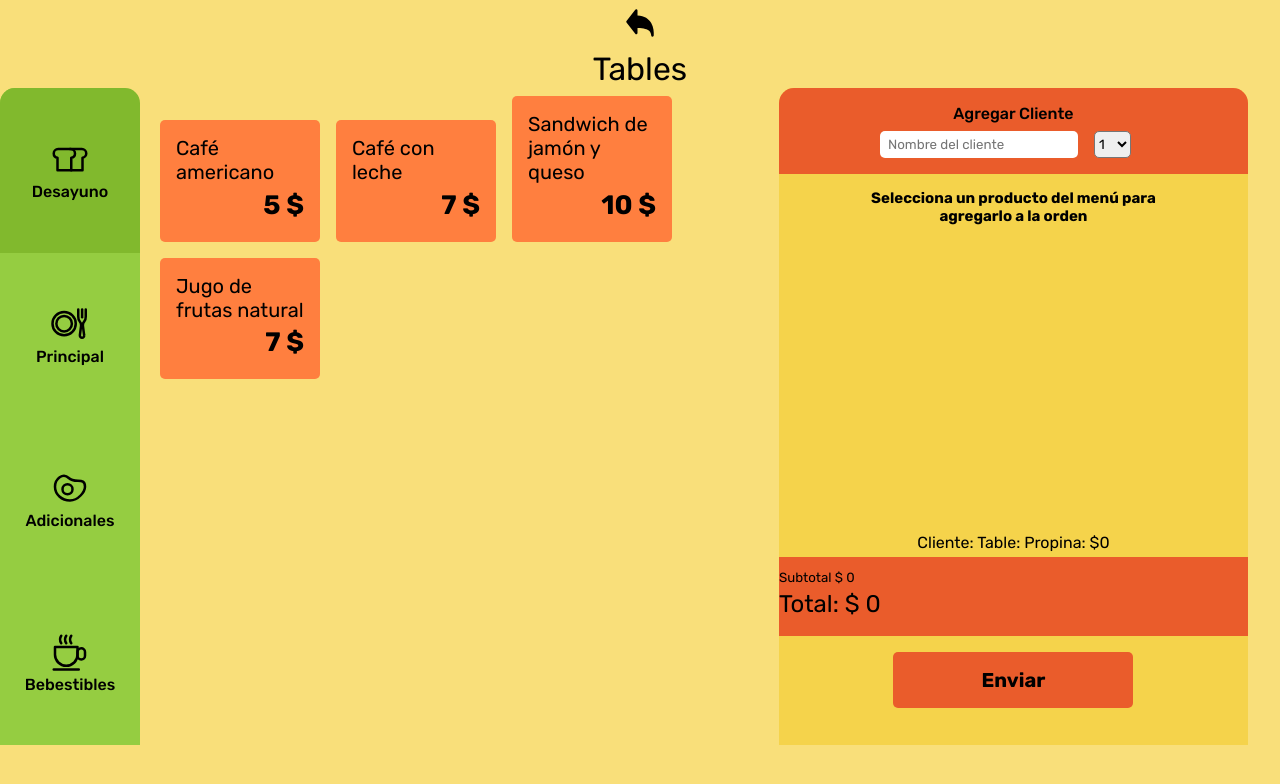
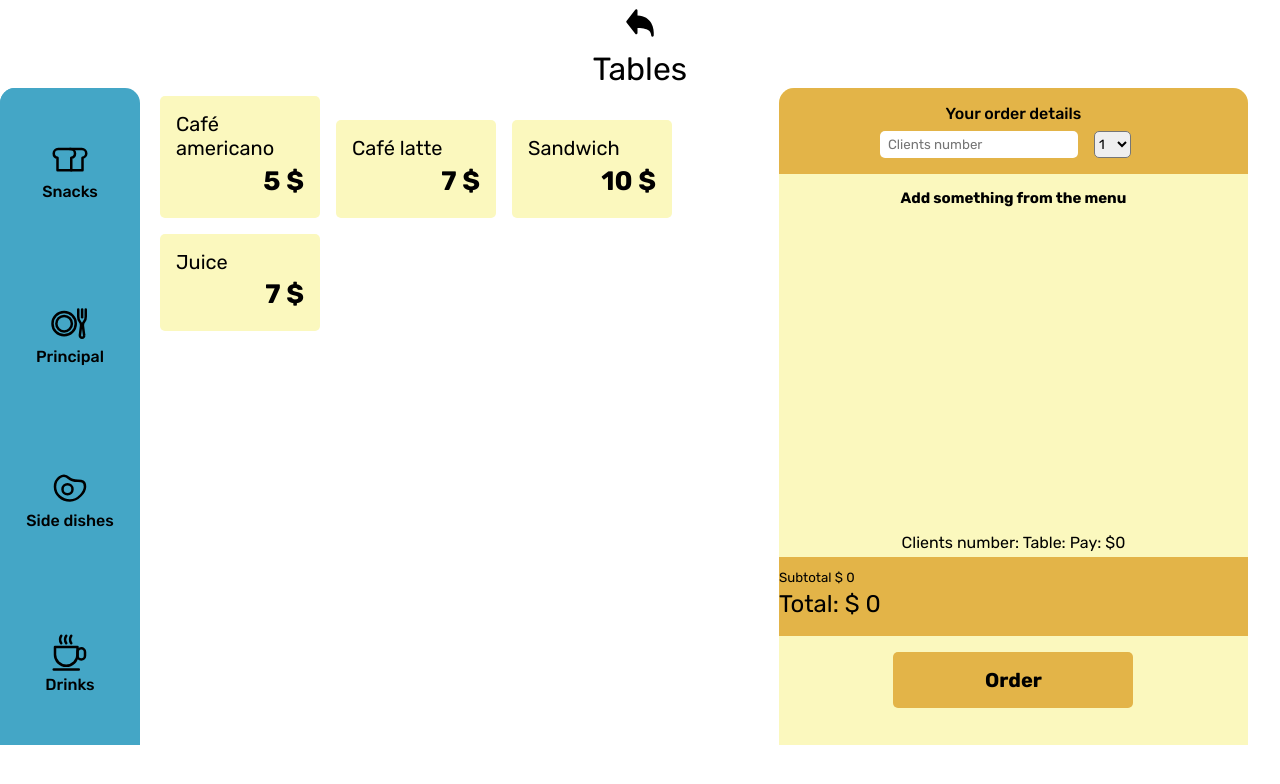
Before and after one commit to ina55/ReserveIt, a React (Create React App) app: page /tables in a window 1280 px wide. Shown: the top 784 px of the page. Built offline with nearby package versions, Linux system fonts and the light colour scheme.

Commit message:
Translated names

```diff
--- a/src/App.css
+++ b/src/App.css
@@ -8,9 +8,15 @@
   --yellow: #f6d860;
   --d-yellow: #f5d34b;
   --ready-yellow: #f3cd39;
+  --mustard: #e3b448;
+  --beige: #bdb76b;
   --green: #95cd41;
   --d-green: #81b92d;
+  --d-blue: #483d8b;
+  --royal-blue: #44a6c6;
+  --pale-yellow: #fbf8be;
   --red: #e73939;
+  --white: #ffffff;
   --separate: #ecc424;
   --d-separate: #c49e0a;
   --title: "Rubik", sans-serif;
@@ -23,7 +29,7 @@
 
 .hidden {
   display: none;
-  background: var(--l-yellow);
+  background: var(--white);
 }
 
 * {
@@ -34,7 +40,7 @@
 /* COMPONENTE APP */
 
 .app {
-  background-color: var(--l-yellow);
+  background-color: var(--white);
   height: 100vh;
   max-height: 300vh;
 }
@@ -45,7 +51,7 @@
 }
 
 .route {
-  background-color: var(--orange);
+  background-color: var(--pale-yellow);
   padding: 2rem;
   text-align: center;
   border-radius: 10px;
@@ -90,12 +96,12 @@
 
 /* Track */
 ::-webkit-scrollbar-track {
-  box-shadow: inset 0 0 5px var(--d-yellow);
+  box-shadow: inset 0 0 5px var(--mustard);
   border-radius: 10px;
 }
 
 /* Handle */
 ::-webkit-scrollbar-thumb {
-  background: var(--d-orange);
+  background: var(--pale-yellow);
   border-radius: 5px;
 }
--- a/src/components/Count.jsx
+++ b/src/components/Count.jsx
@@ -33,7 +33,7 @@ const Count = ({ order, setOrder }) => {
 
   const handleClick = () => {
     if (value === undefined) {
-      setErrors("Ingresa Nombre del cliente");
+      setErrors("Client number error");
       return;
     } else if (tables === 0) {
       setErrors("Select a table");
@@ -79,12 +79,12 @@ const Count = ({ order, setOrder }) => {
     <div className="count-container">
       <div className="count-client">
         <label htmlFor="client" className="count-client-label">
-          Agregar Cliente
+          Your order details
         </label>
         <input
           name="client"
           className="count-input-client"
-          placeholder="Nombre del cliente"
+          placeholder="Clients number"
           id="input"
           value={value}
           onChange={(e) => {
@@ -128,17 +128,17 @@ const Count = ({ order, setOrder }) => {
           })
         ) : (
           <div className="count-noitems">
-            <p> Selecciona un producto del menú para agregarlo a la orden </p>
+            <p> Add something from the menu </p>
           </div>
         )}
       </div>
       <div className="count-total">
         <div className="count-total-info">
           <h4 className="count-errors">{errors}</h4>
-          <span>Cliente: {value} </span>
+          <span>Clients number: {value} </span>
           <span>Table: {tables <= 0 ? "" : tables} </span>
           <span>
-            Propina: $
+            Pay: $
             {
               (tip =
                 (order.reduce(
@@ -173,7 +173,7 @@ const Count = ({ order, setOrder }) => {
           }
           onClick={handleClick}
         >
-          Enviar
+          Order
         </button>
       </div>
     </div>
--- a/src/components/Menu.css
+++ b/src/components/Menu.css
@@ -6,7 +6,7 @@
 }
 
 .menu-item {
-  background-color: var(--orange);
+  background-color: var(--pale-yellow);
   padding: 1rem;
   margin: 0.5rem;
   outline: none;
@@ -20,7 +20,7 @@
 
 .menu-item:active {
   transform: scale(1.02);
-  background-color: var(--d-orange);
+  background-color: var(--pale-yellow);
 }
 
 .menu-item > h3 {
@@ -44,7 +44,7 @@
 }
 
 .side-menu {
-  background-color: var(--green);
+  background-color: var(--royal-blue);
   max-width: 15vh;
   height: max-content;
   border-radius: var(--border);
@@ -65,7 +65,7 @@
   text-align: center;
   width: 100%;
   height: 18vh;
-  background: var(--green);
+  background: var(--royal-blue);
   cursor: pointer;
   border-bottom: 1px solid rgba(2, 2, 2, 0.274);
   box-sizing: content-box;
@@ -94,7 +94,7 @@
 }
 
 .active-tabs {
-  background: var(--d-green);
+  background: var(--royal-blue);
   border-bottom: 1px solid transparent;
 }
 
@@ -102,7 +102,7 @@
   display: flex;
   justify-content: center;
   flex-wrap: wrap;
-  background-color: var(--d-yellow);
+  background-color: var(--pale-yellow);
   margin: 0rem 2rem;
   width: 30rem;
   border-radius: var(--border);
@@ -140,7 +140,7 @@ count-total-info {
   flex-wrap: wrap;
   margin: 0rem auto 0.5rem auto;
   padding: 1rem 0rem;
-  background-color: var(--d-orange);
+  background-color: var(--mustard);
   border-radius: var(--border);
 }
 
@@ -204,7 +204,7 @@ count-total-info {
   height: max-content;
   font-size: 20px;
   font-weight: 600;
-  background-color: var(--d-orange);
+  background-color: var(--mustard);
   outline: none;
   border: none;
   border-radius: var(--border-all);
@@ -217,7 +217,7 @@ count-total-info {
 }
 
 .count-total-sum {
-  background-color: var(--d-orange);
+  background-color: var(--mustard);
   width: 100%;
   font-weight: bold;
   padding: 0.5rem 0rem;
--- a/src/components/Menu.jsx
+++ b/src/components/Menu.jsx
@@ -33,7 +33,7 @@ const Menu = ({ breakfast, burgers, sideDish, drinks }) => {
           className={toggleState === 1 ? "tabs active-tabs" : "tabs"}
         >
           <img src={bread} className="side-menu-icon" />
-          <p className="side-menu-text">Desayuno</p>
+          <p className="side-menu-text">Snacks</p>
         </button>
         <button
           onClick={() => toggleTab(2)}
@@ -47,14 +47,14 @@ const Menu = ({ breakfast, burgers, sideDish, drinks }) => {
           className={toggleState === 3 ? "tabs active-tabs" : "tabs"}
         >
           <img src={egg} className="side-menu-icon" />
-          <p className="side-menu-text">Adicionales</p>
+          <p className="side-menu-text">Side dishes</p>
         </button>
         <button
           onClick={() => toggleTab(4)}
           className={toggleState === 4 ? "tabs active-tabs" : "tabs"}
         >
           <img src={coffe} className="side-menu-icon" />
-          <p className="side-menu-text">Bebestibles</p>
+          <p className="side-menu-text">Drinks</p>
         </button>
       </div>
 
--- a/src/components/Orders.module.css
+++ b/src/components/Orders.module.css
@@ -3,7 +3,7 @@
   box-sizing: content-box;
   flex-wrap: wrap;
   height: max-content;
-  background-color: var(--l-yellow);
+  background-color: var(--white);
 }
 
 .orderContainer {
@@ -30,7 +30,7 @@
   flex-wrap: wrap;
   overflow-y: scroll;
   overflow-x: hidden;
-  background-color: var(--yellow);
+  background-color: var(--pale-yellow);
   border-radius: var(--border-all);
   padding: 1rem;
   margin: 0.5rem auto;
@@ -46,7 +46,7 @@
   flex-wrap: wrap;
   overflow-y: scroll;
   overflow-x: hidden;
-  background-color: var(--yellow);
+  background-color: var(--pale-yellow);
   border-radius: var(--border-all);
   padding: 1rem;
   margin: 0.5rem auto;
@@ -95,7 +95,7 @@
 }
 
 .orderCheckBtn {
-  background-color: var(--orange);
+  background-color: var(--mustard);
   cursor: pointer;
   outline: none;
   border: none;
@@ -179,13 +179,13 @@
 
 /* Track */
 ::-webkit-scrollbar-track {
-  box-shadow: inset 0 0 1px var(--d-yellow);
+  box-shadow: inset 0 0 1px var(--mustard);
   border-radius: 10px;
 }
 
 /* Handle */
 ::-webkit-scrollbar-thumb {
-  background: var(--d-orange);
+  background: var(--mustard);
   border-radius: 5px;
 }
 
--- a/src/components/OrdersPending.jsx
+++ b/src/components/OrdersPending.jsx
@@ -11,7 +11,7 @@ const { deleteOrder, updateOrder } = useContext(MenuContext);
             return (
               <div
                 className={
-                  order.status === "Pendiente"
+                  order.status === "Pending"
                     ? styles.orderItem
                     : styles.orderItemReady
                 }
@@ -19,7 +19,7 @@ const { deleteOrder, updateOrder } = useContext(MenuContext);
               >
                 <h2
                   className={
-                    order.status === "Pendiente"
+                    order.status === "Pending"
                       ? styles.orderStatus
                       : styles.orderStatusFalse
                   }
@@ -28,23 +28,23 @@ const { deleteOrder, updateOrder } = useContext(MenuContext);
                 </h2>
                 <button
                   className={
-                    order.status === "Pendiente"
+                    order.status === "Pending"
                       ? styles.orderCheckBtn
                       : styles.orderCheckBtnReady
                   }
                   value={order.id}
                   onClick={(e) => updateOrder(e.target.value)}
                 >
-                  {order.status === "Pendiente" ? "Preparar" : "Listo"}
+                  {order.status === "Pending" ? "Mark as prepared" : "Listed"}
                 </button>
                 <div className={styles.orderInfoContainer}>
-                    <p className={styles.orderClientInfo}>Cliente</p>
+                    <p className={styles.orderClientInfo}>Clients number</p>
                     <p className={styles.orderClientInfoValue}>{order.client}</p>
                     <h4 className={styles.orderClientInfo}>Table </h4>
                     <h4 className={styles.orderClientInfoValue}>{order.table}</h4>
                 </div>
                 <div className={styles.orderItemsContainer}>
-                  <p className={styles.itemsTitle}>Artículos</p>
+                  <p className={styles.itemsTitle}>Items</p>
                   {order.items.map((pedido, index) => {
                     return (
                       <div key={index}>
@@ -63,7 +63,7 @@ const { deleteOrder, updateOrder } = useContext(MenuContext);
           })
         ) : (
           <>
-            <h3>No hay ordenes pendientes!</h3>
+            <h3>No orders pending!</h3>
           </>
         )}
       </div>
--- a/src/components/OrdersReady.jsx
+++ b/src/components/OrdersReady.jsx
@@ -12,7 +12,7 @@ const OrdersReady = ({ orders }) => {
           return (
             <div
               className={
-                order.status === "Pendiente"
+                order.status === "Pending"
                   ? styles.orderItem
                   : styles.orderItemReady
               }
@@ -27,7 +27,7 @@ const OrdersReady = ({ orders }) => {
               </button>
               <h2
                 className={
-                  order.status === "Pendiente"
+                  order.status === "Pending"
                     ? styles.orderStatus
                     : styles.orderStatusFalse
                 }
@@ -35,13 +35,13 @@ const OrdersReady = ({ orders }) => {
                 {order.status}
               </h2>
               <div className={styles.orderInfoContainer}>
-                <p className={styles.orderClientInfo}>Cliente</p>
+                <p className={styles.orderClientInfo}>Clients number</p>
                 <p className={styles.orderClientInfoValue}>{order.client}</p>
                 <h4 className={styles.orderClientInfo}>Table </h4>
                 <h4 className={styles.orderClientInfoValue}>{order.table}</h4>
               </div>
               <div className={styles.orderItemsContainer}>
-                <p className={styles.itemsTitle}>Artículos</p>
+                <p className={styles.itemsTitle}>Items</p>
                 {order.items.map((pedido, index) => {
                   return (
                     <div key={index}>
@@ -60,7 +60,7 @@ const OrdersReady = ({ orders }) => {
         })
       ) : (
         <>
-          <h2>No hay ordenes pendientes!</h2>
+          <h2>No orders pending!</h2>
         </>
       )}
     </div>
--- a/src/components/utilities/utilities.css
+++ b/src/components/utilities/utilities.css
@@ -9,7 +9,7 @@
 }
 
 .min-btn{
-  fill: var(--orange);
+  fill: var(--mustard);
   transition: .2s ease-in-out;
 }
 
@@ -19,7 +19,7 @@
 }
 
 .min-btn:active{
-    fill: var(--d-orange);
+    fill: var(--pale-yellow);
 }
 .add-btn:active{
   fill: green;
--- a/src/context/MenuContext.js
+++ b/src/context/MenuContext.js
@@ -22,7 +22,7 @@ const MenuContextProvider = ({ children }) => {
       items: items,
       table: table,
       date: Timestamp.fromDate(new Date()),
-      status: "Pendiente",
+      status: "Pending",
     });
     return orders;
   };
@@ -43,7 +43,7 @@ const MenuContextProvider = ({ children }) => {
 
   const updateOrder = async (id, status) => {
     const orderDoc = doc(db, "orders", id);
-    const statusUpdate = { status: "Listo para servir" };
+    const statusUpdate = { status: "To be delivered" };
     await updateDoc(orderDoc, statusUpdate);
   };
 
--- a/src/data/menu.json
+++ b/src/data/menu.json
@@ -8,19 +8,19 @@
     },
     {
       "id": 2,
-      "item": "Café con leche",
+      "item": "Café latte",
       "price": 7,
       "count": 1
     },
     {
       "id": 3,
-      "item": "Sandwich de jamón y queso",
+      "item": "Sandwich",
       "price": 10,
       "count": 1
     },
     {
       "id": 4,
-      "item": "Jugo de frutas natural",
+      "item": "Juice",
       "price": 7,
       "count": 1
     }
@@ -29,75 +29,75 @@
     [
       {
         "id": 5,
-        "item": "Hamburguesa simple",
+        "item": "Calzones",
         "price": 10,
-        "protein": "Pollo",
+        "protein": "Carbo meal",
         "count": 1
       },
       {
         "id": 6,
-        "item": "Hamburguesa simple",
+        "item": "Quesadilla",
         "price": 10,
-        "protein": "Vacuno",
+        "protein": "Carbo meal",
         "count": 1
       },
       {
         "id": 7,
-        "item": "Hamburguesa simple",
+        "item": "Quiche",
         "price": 10,
-        "protein": "Veggie",
+        "protein": "Easy meal",
         "count": 1
       },
       {
         "id": 8,
-        "item": "Hamburguesa doble",
+        "item": "Prosciutto-Wrapped Pork Tenderloin with Crispy Sage",
         "price": 15,
-        "protein": "Pollo",
+        "protein": "Protein meal",
         "count": 1
       },
       {
         "id": 9,
-        "item": "Hamburguesa doble",
+        "item": "Baked Lemon Butter Chicken Thighs",
         "price": 15,
-        "protein": "Vacuno",
+        "protein": "Carbo meal",
         "count": 1
       },
       {
         "id": 10,
-        "item": "Hamburguesa doble",
+        "item": "Crab Cakes with Remoulade Sauce",
         "price": 15,
-        "protein": "Veggie",
+        "protein": "Spicy meal",
         "count": 1
       }
     ],
     [
       {
         "id": 11,
-        "item": "Papas fritas",
+        "item": "Fresh green beans",
         "price": 5,
         "count": 1
       },
       {
         "id": 12,
-        "item": "Aros de cebolla",
+        "item": "Roasted veggies",
         "price": 5,
         "count": 1
       },
       {
         "id": 13,
-        "item": "Empanadas de queso",
+        "item": "Garden salad",
         "price": 7,
         "count": 1
       },
       {
         "id": 14,
-        "item": "Nuggets de Pollo",
+        "item": "Raw veggies with dip",
         "price": 5,
         "count": 1
       },
       {
         "id": 15,
-        "item": "Nuggets de Seitan",
+        "item": "French fries",
         "price": 5,
         "count": 1
       }
@@ -105,25 +105,25 @@
     [
       {
         "id": 16,
-        "item": "Agua 500ml",
+        "item": "Water 500ml",
         "price": 5,
         "count": 1
       },
       {
         "id": 17,
-        "item": "Agua 750ml",
+        "item": "Water 750ml",
         "price": 7,
         "count": 1
       },
       {
         "id": 18,
-        "item": "Bebida 500ml",
+        "item": "Lemonade 500ml",
         "price": 7,
         "count": 1
       },
       {
         "id": 19,
-        "item": "Bebida 750ml",
+        "item": "Lemonade 750ml",
         "price": 10,
         "count": 1
       }
--- a/src/pages/Home.jsx
+++ b/src/pages/Home.jsx
@@ -1,6 +1,6 @@
 import React from "react";
 import { Route, Routes, Link } from "react-router-dom";
-import Logo from "../assets/burger-queen-logo.svg";
+import Logo from "../assets/reserveit-logo.svg";
 
 const Home = () => {
   return (
```
Also changed, not shown: src/components/Orders.jsx (+6 -6 lines), src/assets/burger-queen-logo.svg (deleted).
